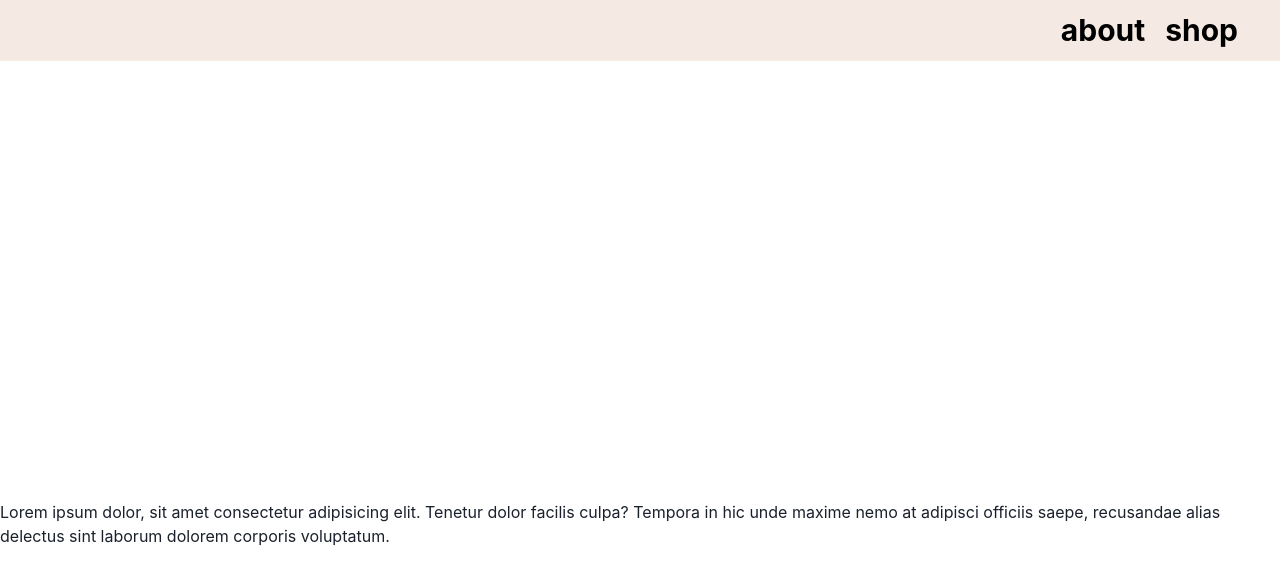
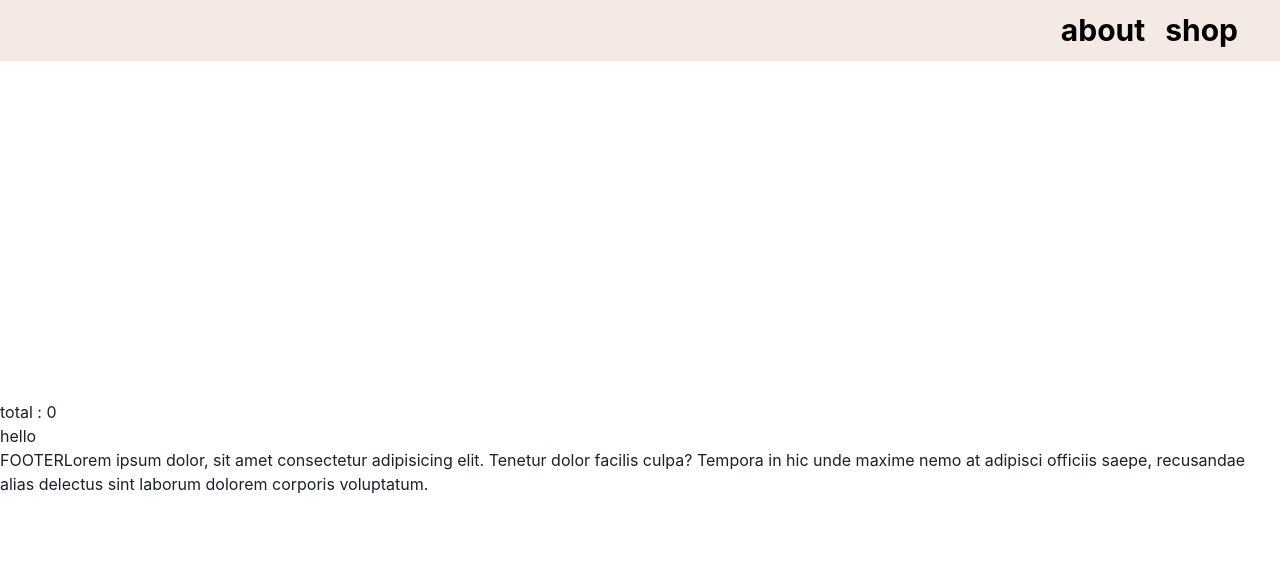
Before and after one commit to manuelDiogo/Ecommerce-Module2-React-Project, a React (Vite) app in the folder e-commerce-app/: page /cart in a window 1280 px wide. Shown: the top 584 px of the page. Built offline with nearby package versions, Linux system fonts and the light colour scheme.

Commit message:
shooping cart not working

```diff
--- a/e-commerce-app/src/components/Footer.jsx
+++ b/e-commerce-app/src/components/Footer.jsx
@@ -4,7 +4,7 @@ import { Box } from "@chakra-ui/react";
 function Footer () {
 
     return (
-        <Box>Lorem ipsum dolor, sit amet consectetur adipisicing elit. Tenetur dolor facilis culpa? Tempora in hic unde maxime nemo at adipisci officiis saepe, recusandae alias delectus sint laborum dolorem corporis voluptatum.</Box>
+        <Box> FOOTERLorem ipsum dolor, sit amet consectetur adipisicing elit. Tenetur dolor facilis culpa? Tempora in hic unde maxime nemo at adipisci officiis saepe, recusandae alias delectus sint laborum dolorem corporis voluptatum.</Box>
     )
 }
 
--- a/e-commerce-app/src/context_reducer/CartContext.jsx
+++ b/e-commerce-app/src/context_reducer/CartContext.jsx
@@ -20,7 +20,7 @@ export const CartProvider = (props) => {
 
     }
 
-    const value = { addToBasket, products: state.products }
+    const value = { addToBasket, products: "hello", total: state.total }
 
     return <CartContext.Provider value={value}> {props.children} </CartContext.Provider>
 }
--- a/e-commerce-app/src/pages/Homepage.jsx
+++ b/e-commerce-app/src/pages/Homepage.jsx
@@ -20,21 +20,22 @@ function Homepage() {
 
    const {addToBasket} = useContext(CartContext)
 
+
     const handleAdd = (x) => {
 
         addToBasket(x)
 
-        console.log(x)
+       console.log(x)
 
     }
 
     return (
         <Box bg="#f4eae3">
-            <Wrap pt="100px" justify="space-evenly" >
+            <Wrap pt="100px"  justify="space-evenly" >
 
                 {products && products.map((items) => {
                     return (
-                        <Card maxW='300px' mt="70px"  >
+                        <Card key={items.id} maxW='300px' mt="70px"  >
                             <CardBody >
                                 <Image
                                     src={items.image}
--- a/e-commerce-app/src/pages/ShoppingCart.jsx
+++ b/e-commerce-app/src/pages/ShoppingCart.jsx
@@ -1,26 +1,21 @@
 import { Box } from "@chakra-ui/react";
-import { useState, useReducer, useContext } from 'react'
+import { useContext } from 'react'
 
-import Homepage from "./Homepage";
 import {CartContext} from "../context_reducer/CartContext";
 
 
 
 function ShoppingCart () {
-    const [productsCart, setProductsCart] = useState([])
 
-    const {products} = useContext(CartContext)
+    const {products, total} = useContext(CartContext)
     console.log(products)
 
 
     return (
-        <Box mt="500px">
-            {products.map((item)=> {
-                {item.name}
-            })}
+        <Box mt="400px">
+            <p>total : {total} </p>
+            {products}
         </Box>
-    )
-
+    );
 }
-
 export default ShoppingCart
```
